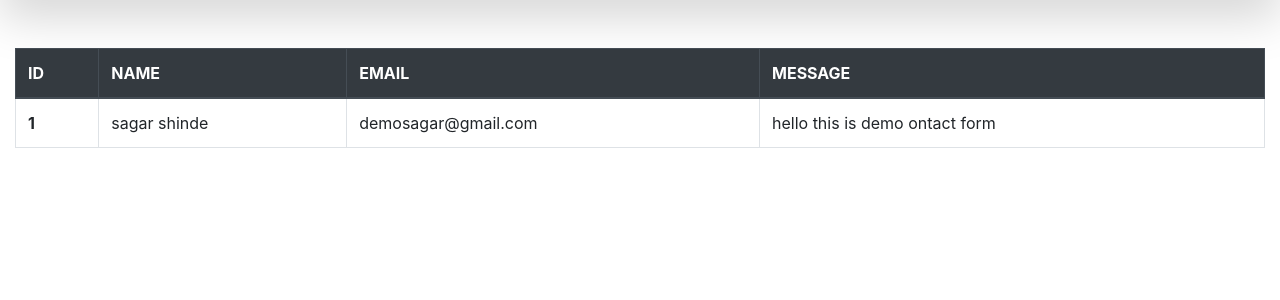
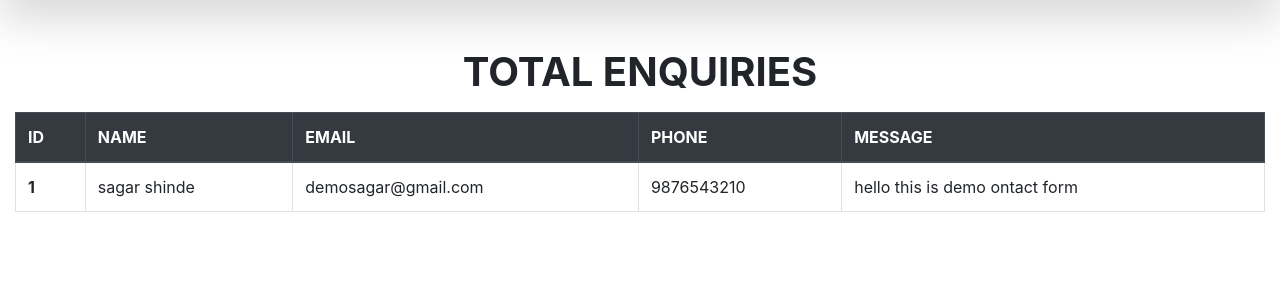
Before and after one commit to sagar-shinde-g/tech-company-landing-page, a PHP site: page /enq.php in a window 1280 px wide. Shown: the part 56-356 px from the top of the page. Run offline with PHP 8.4, Linux system fonts and the light colour scheme; the visitor is signed in with stand-in values (Sample User, id 1); data comes from the database, SQL or seed files in the repository; some libraries are stand-ins or nearby versions.

Commit message:
added some functionality

```diff
--- a/enq.php
+++ b/enq.php
@@ -44,11 +44,13 @@ if(isset($_POST['out'])){
     </div>
   </nav>
 
+<div class="container-md text-center mt-5 ">
+  <h1><b>TOTAL ENQUIRIES</b></h1>
+</div>
 
 
 
-
-  <div class="py-5">
+  <div class="py-2">
     <div class="container-fluid">
       <div class="row">
         <div class="col-md-12">
@@ -58,7 +60,7 @@ if(isset($_POST['out'])){
                 <tr>
                   <th scope="col">ID</th>
                   <th scope="col">NAME</th>
-                  <th scope="col">EMAIL</th>
+                  <th scope="col">EMAIL</th>    <th scope="col">PHONE</th>
                   <th scope="col">MESSAGE</th>
                 </tr>
               </thead>
@@ -78,6 +80,7 @@ if(isset($_POST['out'])){
                         <th scope="row">'.$row['id'].'</th>
                         <td>'.$row['name'].'</td>
                         <td>'.$row['email'].'</td>
+                        <td>'.$row['phone'].'</td>
                         <td>'.$row['message'].'</td>
                       </tr>';
 
--- a/index.html
+++ b/index.html
@@ -32,19 +32,19 @@
         <div class="col-md-12" style="">
           <div class="carousel slide" data-ride="carousel" id="carousel" data-interval="5000">
             <div class="carousel-inner">
-              <div class="carousel-item active opacity-60"> <img class="d-block img-fluid w-100 opacity-60" src="https://source.unsplash.com/1600x600/?building">
+              <div class="carousel-item active opacity-60"> <img class="d-block img-fluid w-100 opacity-60" src="i1.jpg">
                 <div class="carousel-caption">
                   <h3 class="display-4">2&amp;3 BHK HOMES OFF SPINE ROAD</h3>
                   <p>100% Refundable Booking Amount of Rs 21,000 </p>
                 </div>
               </div>
-              <div class="carousel-item"> <img class="d-block img-fluid w-100" src="https://source.unsplash.com/1600x600/?building">
+              <div class="carousel-item"> <img class="d-block img-fluid w-100" src="https://source.unsplash.com/1600x600/?tech">
                 <div class="carousel-caption">
                   <h5 class="m-0">Carousel</h5>
                   <p>with controls</p>
                 </div>
               </div>
-              <div class="carousel-item"> <img class="d-block img-fluid w-100" src="https://source.unsplash.com/1600x600/?house">
+              <div class="carousel-item"> <img class="d-block img-fluid w-100" src="https://source.unsplash.com/1600x600/?technology">
                 <div class="carousel-caption">
                   <h5 class="m-0">Carousel</h5>
                   <p>with controls</p>
```
Also changed, not shown: i1.jpg (added).
